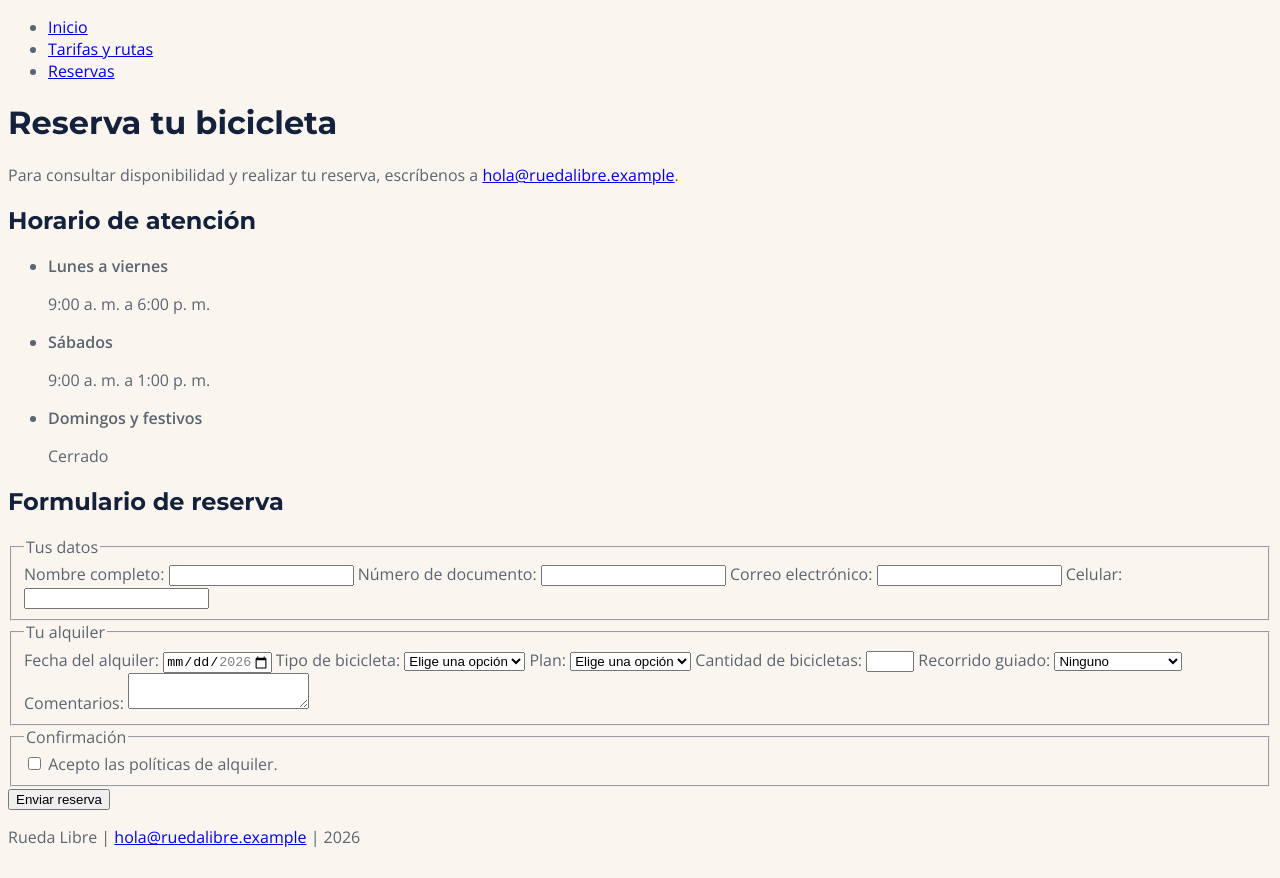
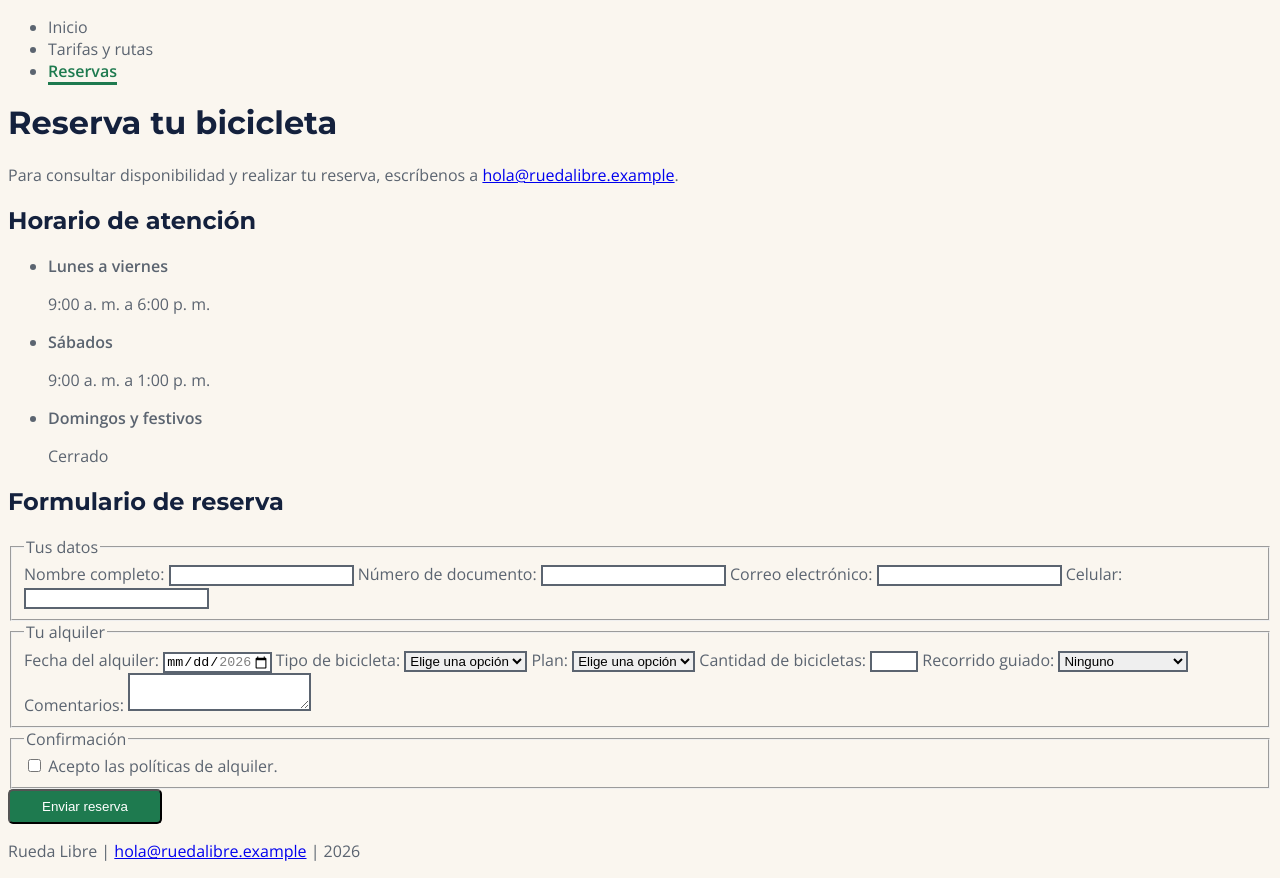
Before and after one commit to alexxabr-19/rueda-libre, a plain HTML site: page paginas/reservas.html in a window 1280 px wide. Drawn offline with nearby package versions, Linux system fonts and the light colour scheme.

Commit message:
styles: se agregaron estilos a botones y formulario

```diff
--- a/css/styles.css
+++ b/css/styles.css
@@ -7,6 +7,7 @@
     --azul-noche: #14213D;
     --crema: #FAF6EF;
     --gris-asfalto: #5B6470;
+    --blanco: #FFFFFF;
 
     /* Tipografías */
     --fuente-titulos: 'Montserrat', sans-serif;
@@ -24,7 +25,73 @@ body {
     background-color: var(--crema);
 }
 
-h1, h2, h3, h4, h5, h6 {
+h1,
+h2,
+h3,
+h4,
+h5,
+h6 {
     font-family: var(--fuente-titulos);
     color: var(--azul-noche);
 }
+
+#menu a.activo {
+    color: var(--verde-ruta);
+    font-weight: 600;
+    border-bottom: 3px solid var(--verde-ruta);
+}
+
+#menu a {
+    color: var(--gris-asfalto);
+    text-decoration: none;
+}
+
+#menu a:hover {
+    color: var(--azul-noche);
+    text-decoration: underline;
+}
+
+#menu a:focus {
+    outline: 3px solid var(--azul-noche);
+    outline-offset: 3px;
+}
+
+.boton-reserva,
+button {
+    display: inline-block;
+    background-color: var(--verde-ruta);
+    color: var(--blanco);
+    padding: var(--espaciado-pequeno) var(--espaciado-grande);
+    text-decoration: none;
+    border-radius: 5px;
+}
+
+.boton-reserva:hover,
+button:hover {
+    background-color: var(--azul-noche);
+}
+
+.boton-reserva:focus,
+button:focus {
+    outline: 3px solid var(--azul-noche);
+    outline-offset: 3px;
+}
+
+input,
+select,
+textarea {
+    border: 2px solid var(--gris-asfalto);
+}
+
+input:hover,
+select:hover,
+textarea:hover {
+    border-color: var(--verde-ruta);
+}
+
+input:focus,
+select:focus,
+textarea:focus {
+    outline: 3px solid var(--azul-noche);
+    outline-offset: 2px;
+}
```
Also changed, not shown: bitacora.txt (+14 -0 lines).
